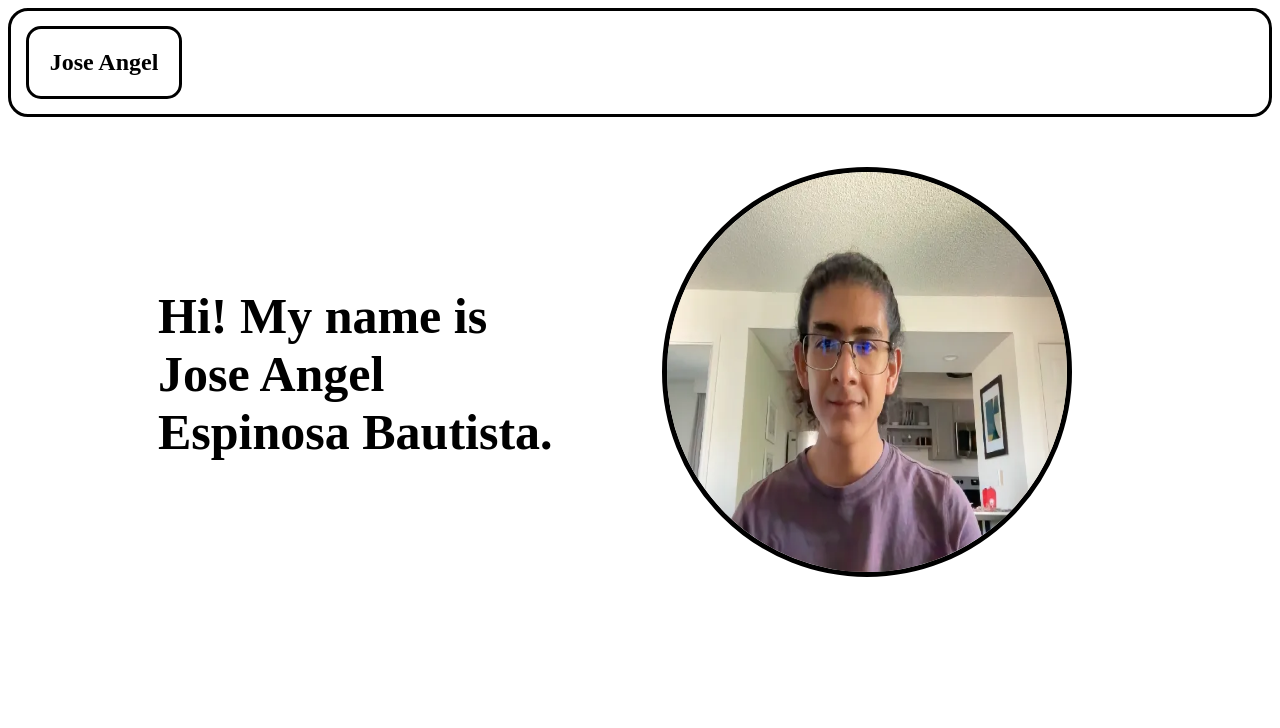
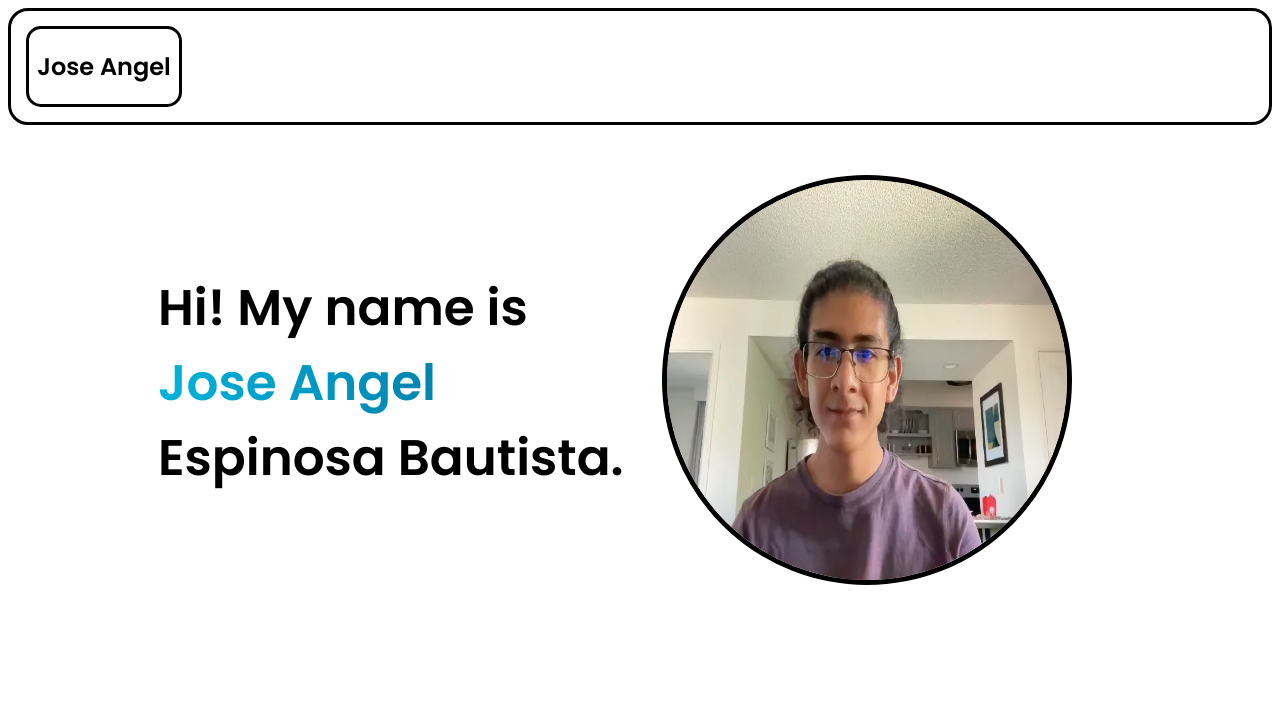
Before and after one commit to Pochetes/JoseAngel_personal_website, a plain HTML site: page index.html in a window 1280 px wide. Shown: the top 728 px of the page. Drawn offline with Linux system fonts and the light colour scheme.

Commit message:
added poppins font

```diff
--- a/index.html
+++ b/index.html
@@ -6,6 +6,9 @@
     <meta name="viewport" content="width=device-width, initial-scale=1.0">
     <link rel="stylesheet" href="styles.css">
     <title>Jose Angel</title>
+    <link rel="preconnect" href="https://fonts.googleapis.com">
+    <link rel="preconnect" href="https://fonts.gstatic.com" crossorigin>
+    <link href="https://fonts.googleapis.com/css2?family=Poppins:wght@400;500;600&family=Roboto&display=swap" rel="stylesheet">
 </head>
 <body>
     <div class="header-section">
@@ -16,7 +19,7 @@
         </nav>
         <div class="hero-container">
             <div class="hero-txt">
-                <h1>Hi! My name is<br> Jose Angel<br> Espinosa Bautista.</h1>
+                <h1>Hi! My name is<br><span class="hero-txt-span"> Jose Angel</span><br> Espinosa Bautista.</h1>
             </div>
             <div class="pfp-image">
                 <img src="public/pfpimage.png" alt="Jose Angel profile image">
--- a/styles.css
+++ b/styles.css
@@ -1,3 +1,7 @@
+html * {
+    font-family: 'Poppins', sans-serif;
+}
+
 .body {
     margin: auto;
 }
@@ -44,6 +48,16 @@
     align-items: center;
 }
 
+.hero-txt-span {
+    background-color: #f3ec78;
+    background-image: linear-gradient(to right, #00b4db, #0083b0);
+    background-size: 100%;
+    -webkit-background-clip: text;
+    -moz-background-clip: text;
+    -webkit-text-fill-color: transparent;
+    -moz-text-fill-color: transparent;
+}
+
 .pfp-image img {
     border-style: solid;
     border-width: thick;
@@ -84,6 +98,7 @@
     padding: 3px 20px 3px;
     background-color: lightblue;
     transition: 0.3s;
+    cursor: pointer;
 }
 
 .hobby:hover {
@@ -160,6 +175,7 @@
     border-radius: 5px;
     margin-left: auto;
     transition: 0.3s;
+    cursor: pointer;
 }
 
 .project-data-type:hover {
```
